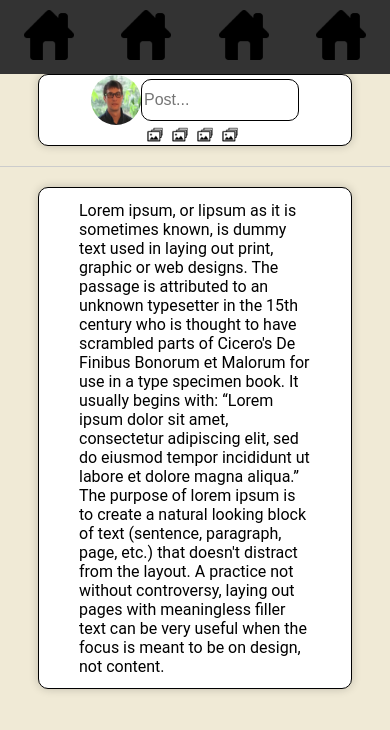
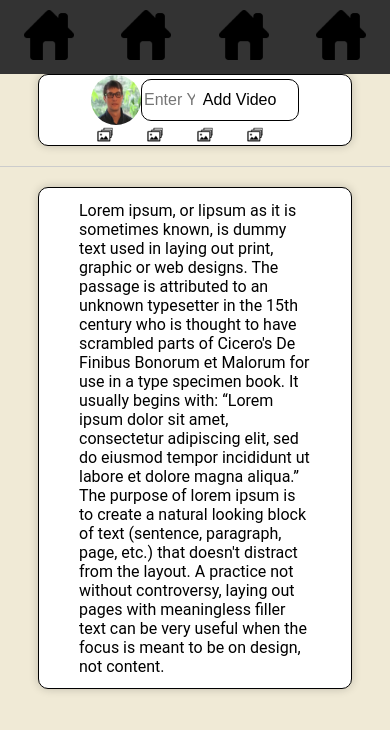
Before and after one commit to johnson999666/link, a plain HTML site: page index.html in a window 390 px wide. Drawn offline with Linux system fonts and the light colour scheme.

Commit message:
Add files via upload

```diff
--- a/index.html
+++ b/index.html
@@ -33,8 +33,9 @@
 
           <div id="content">
             <form class="search-form">
-              <input class="post2" type="text" placeholder="Post...">
-              <button type="submit"><i class="fa fa-search"></i></button>
+                <input type="text" class="post2" placeholder="Enter YouTube video URL">
+                <button onclick="addVideo()">Add Video</button>
+
             </form>
 
 
--- a/style.css
+++ b/style.css
@@ -214,13 +214,13 @@ html, body {
       width: 20px !important;
       height: 20px !important;
       margin-top: -10px !important;
-      margin-right: 5px !important;
+      margin-right: 30px !important;
     }
   }
 
   .fa fa-search {
     width: 50%;
-
+    background-color: royalblue;
   }
 
   .post2 {
```
